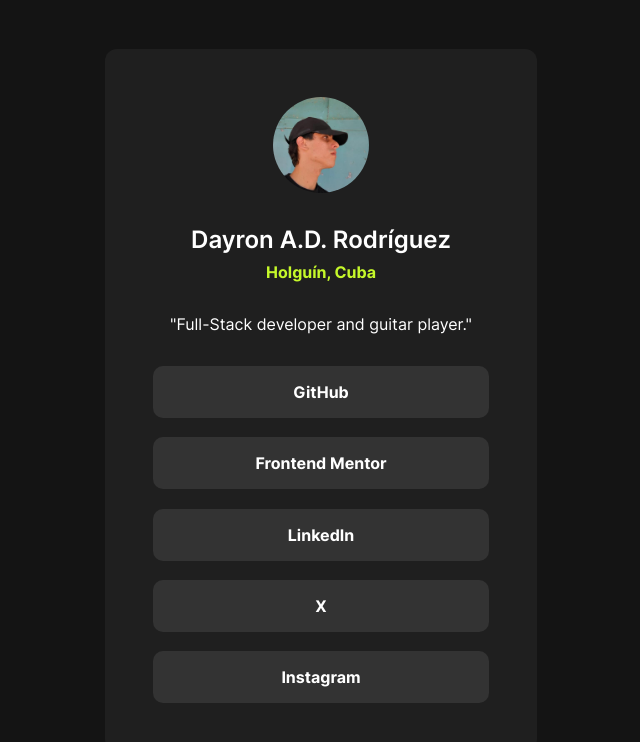
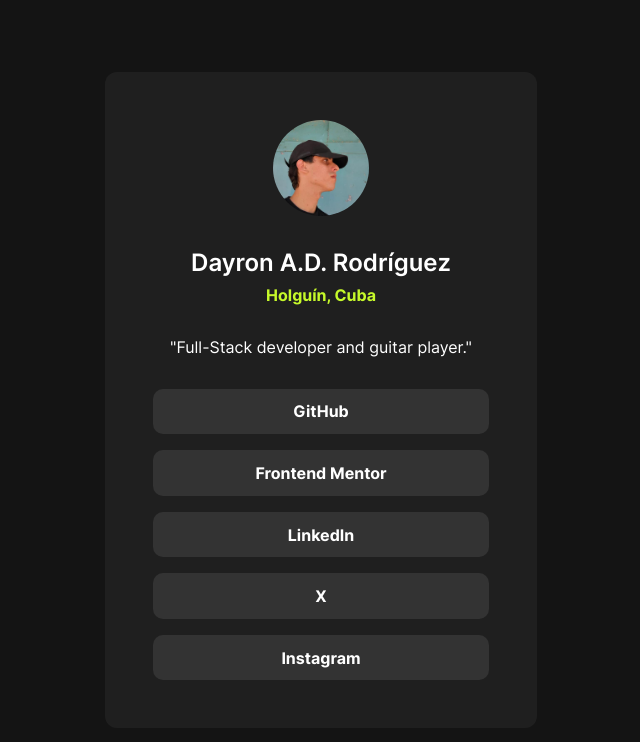
Before and after one commit to daxhoDev/social-links-profile, a plain HTML site: page index.html in a window 1280 px wide. Shown: the whole page, without its empty margins (319-959 px from the left). Drawn offline with Linux system fonts and the light colour scheme.

Commit message:
update: layout

```diff
--- a/styles.css
+++ b/styles.css
@@ -21,6 +21,7 @@
 
 :root {
   --accent-color: #c5f82a;
+  --white: #ffffff;
   --dark-gray: #141414;
   --medium-gray: #1f1f1f;
   --light-gray: #333333;
@@ -33,7 +34,7 @@
 
 body {
   background-color: var(--dark-gray);
-  color: #ffffff;
+  color: var(--white);
   height: 100vh;
   overflow-y: scroll;
 
@@ -41,7 +42,7 @@
   align-items: center;
   justify-content: center;
 
-  font-family: Inter;
+  font-family: Inter, sans-serif;
 }
 
 .card {
@@ -58,7 +59,7 @@
 }
 
 .card__avatar-container {
-  background-color: #c5f82a;
+  background-color: var(--accent-color);
   width: 6rem;
   height: 6rem;
   border-radius: 50%;
@@ -96,16 +97,17 @@
 
   display: flex;
   flex-direction: column;
-  gap: 1.2rem;
+  gap: 1rem;
 }
 
 .link a {
   display: block;
   width: 100%;
   background-color: var(--light-gray);
-  padding: 1rem 0;
+  padding: 0.8rem 0;
   border-radius: 10px;
   font-weight: 700;
+  font-size: 1rem;
   cursor: pointer;
   color: inherit;
   text-decoration: inherit;
```
